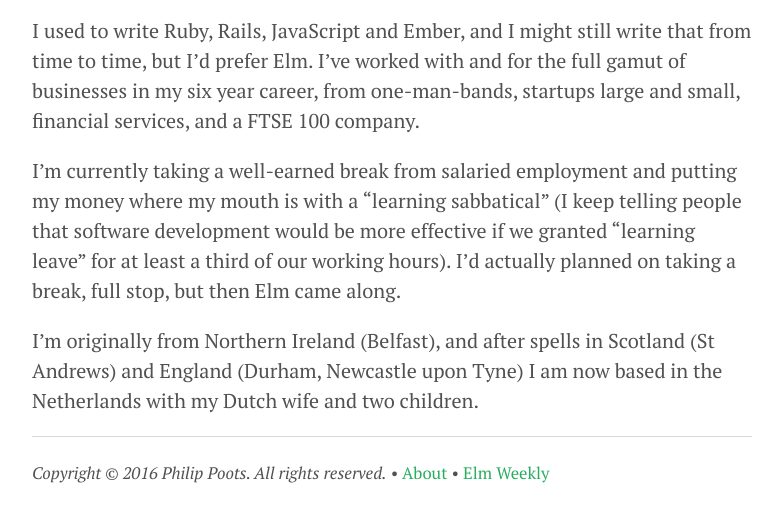
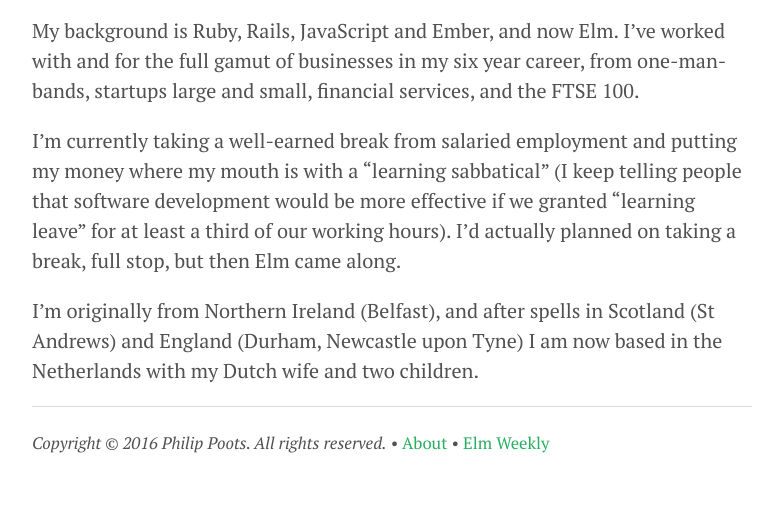
Before and after one commit to pootsbook/elmbark.com, a Jekyll site: the page built from about.md, in a window 1280 px wide and 900 px high, scrolled down 1753 px, cut to the strip 393-900 px from the top of the window. Shown: the whole strip, without its empty margins (248-1029 px from the left). Built offline with Jekyll 4.4.1, drawn with Linux system fonts in a browser that asks for light colours; comment, search, counter and statistics services are not loaded; after the commit the page ends 2623 px from its top, so only the background shows below that.

Commit message:
Update about

```diff
--- a/about.md
+++ b/about.md
@@ -47,7 +47,7 @@ So I am **Philip Poots**, and I am an Elm programmer. This is a picture of me:
 
 ![Philip Poots headshot](https://avatars3.githubusercontent.com/u/35313?v=3&s=200)
 
-I used to write Ruby, Rails, JavaScript and Ember, and I might still write that from time to time, but I’d prefer Elm. I’ve worked with and for the full gamut of businesses in my six year career, from one-man-bands, startups large and small, financial services, and a FTSE 100 company.
+My background is Ruby, Rails, JavaScript and Ember, and now Elm. I’ve worked with and for the full gamut of businesses in my six year career, from one-man-bands, startups large and small, financial services, and the FTSE 100.
 
 I’m currently taking a well-earned break from salaried employment and putting my money where my mouth is with a “learning sabbatical” (I keep telling people that software development would be more effective if we granted “learning leave” for at least a third of our working hours). I’d actually planned on taking a break, full stop, but then Elm came along.
 
```
